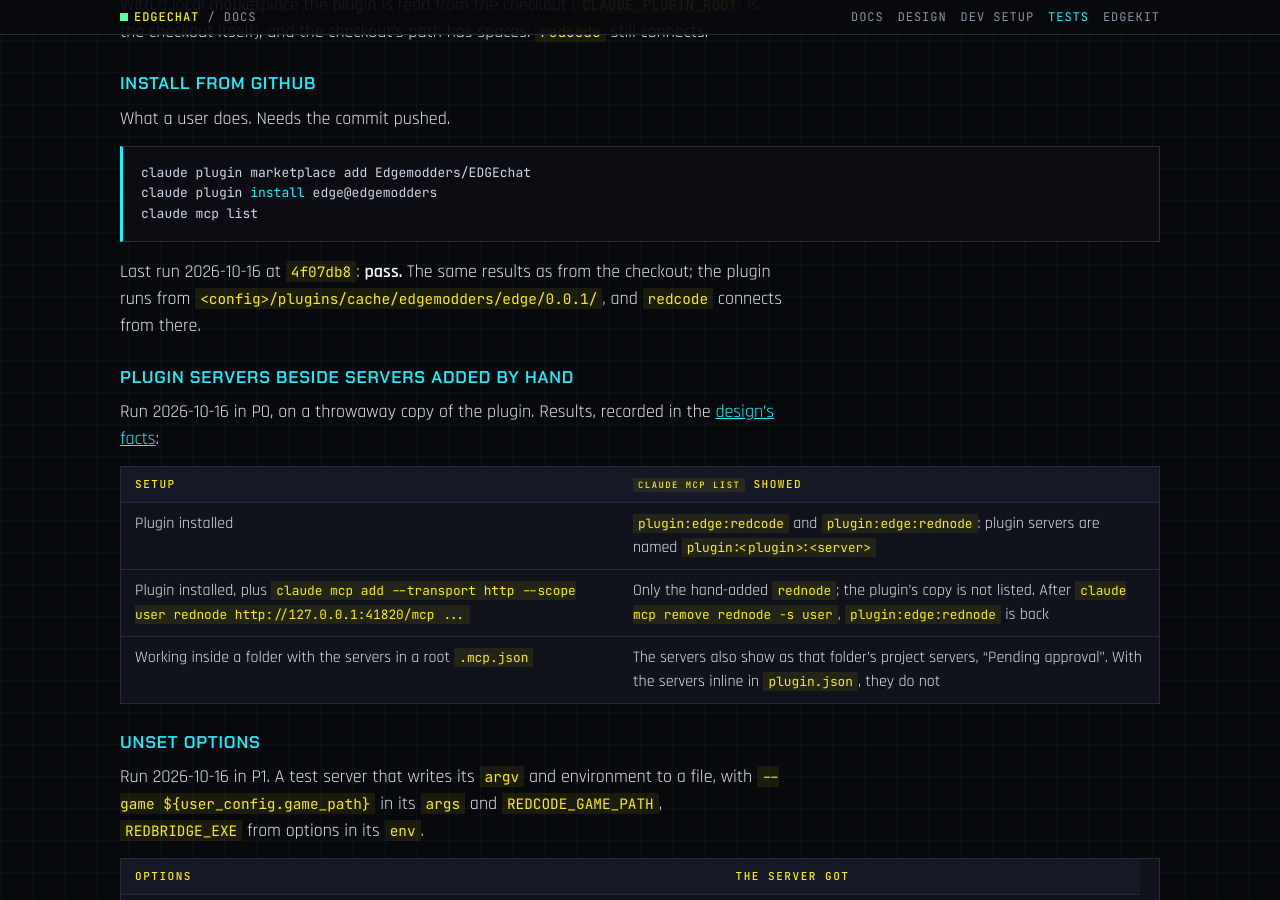
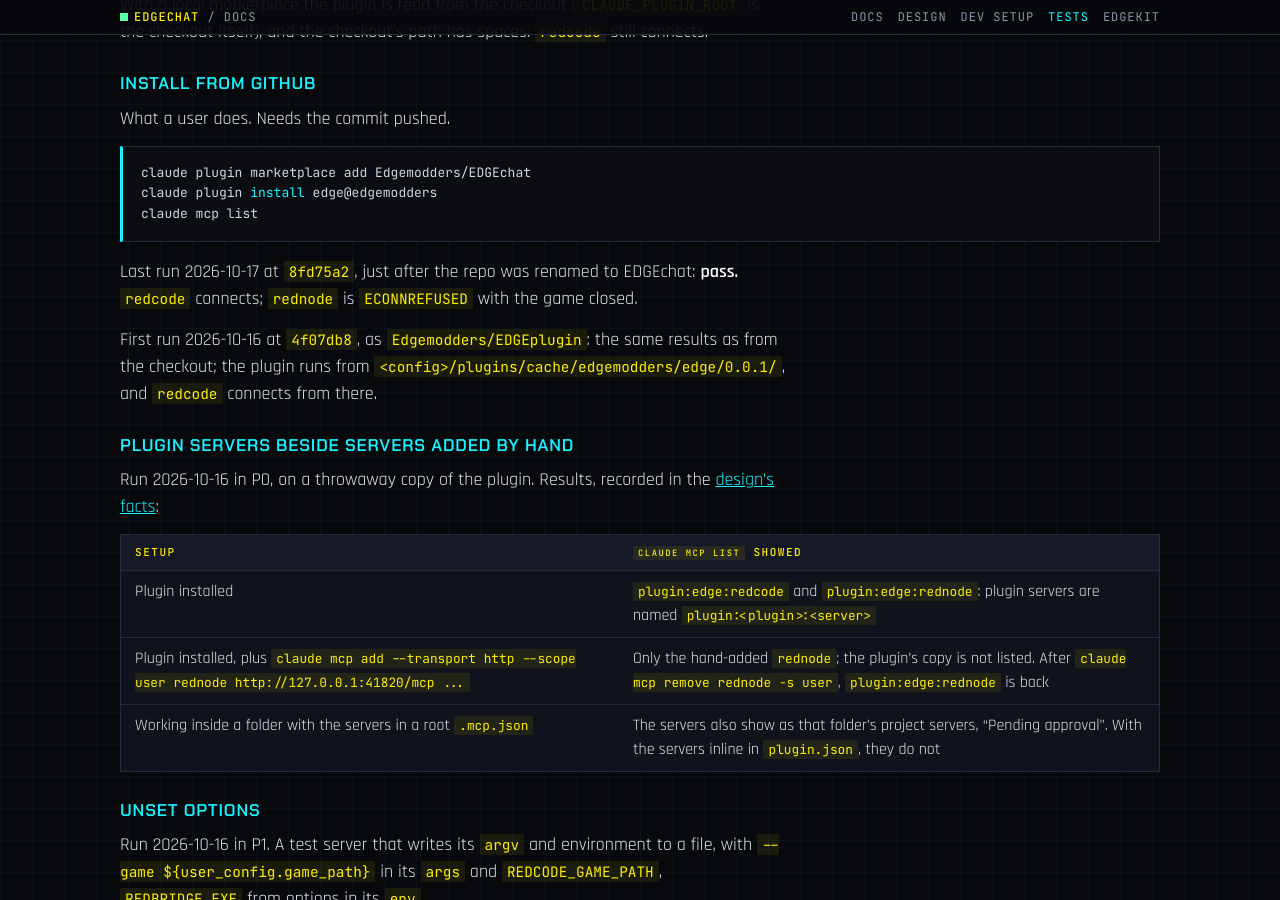
Before and after one commit to Edgemodders/EDGEchat, a Jekyll site: the page built from docs/testing.md, in a window 1280 px wide and 900 px high, scrolled down 2232 px. Built offline with Jekyll 4.4.1, drawn with Linux system fonts in a browser that asks for light colours; our own code applies the rules of GitHub Pages for plain Markdown files; some of the changed text lies outside the part shown.

Commit message:
Tests: install from GitHub rerun after the rename
Co-Authored-By: Claude Opus 5.5 <noreply@anthropic.com>

````diff
--- a/docs/testing.md
+++ b/docs/testing.md
@@ -2,7 +2,7 @@
 
 Every test run on EDGEchat so far: how to run it again, what to expect, and what it showed. Each phase ends with a test on the dev PC ([design, "Phases"](design.html#phases)); new tests are added here when they are first run.
 
-Last updated 2026-10-16.
+Last updated 2026-10-17.
 
 ## At a glance
 
@@ -10,7 +10,7 @@ Last updated 2026-10-16.
 |---|---|---|---|---|
 | [Validate](#validate) | CLI | P0, P1 | 2026-10-16 | Pass, one expected warning |
 | [Install from the checkout](#install-from-the-checkout) | CLI, scratch config | P0, P1 | 2026-10-16 | Pass |
-| [Install from GitHub](#install-from-github) | CLI, scratch config | P1 | 2026-10-16 | Pass |
+| [Install from GitHub](#install-from-github) | CLI, scratch config | P1 | 2026-10-17 | Pass |
 | [Plugin servers beside servers added by hand](#plugin-servers-beside-servers-added-by-hand) | CLI, scratch config | P0 | 2026-10-16 | Seen, recorded in the design |
 | [Unset options](#unset-options) | CLI, scratch config | P1 | 2026-10-16 | Seen: empty string |
 | [redcode server through the wrapper](#redcode-server-through-the-wrapper) | By hand, over stdio | P1 | 2026-10-16 | Pass |
@@ -79,7 +79,9 @@ claude plugin install edge@edgemodders
 claude mcp list
 ```
 
-Last run 2026-10-16 at `4f07db8`: **pass.** The same results as from the checkout; the plugin runs from `<config>/plugins/cache/edgemodders/edge/0.0.1/`, and `redcode` connects from there.
+Last run 2026-10-17 at `8fd75a2`, just after the repo was renamed to EDGEchat: **pass.** `redcode` connects; `rednode` is `ECONNREFUSED` with the game closed.
+
+First run 2026-10-16 at `4f07db8`, as `Edgemodders/EDGEplugin`: the same results as from the checkout; the plugin runs from `<config>/plugins/cache/edgemodders/edge/0.0.1/`, and `redcode` connects from there.
 
 ### Plugin servers beside servers added by hand
 
````
